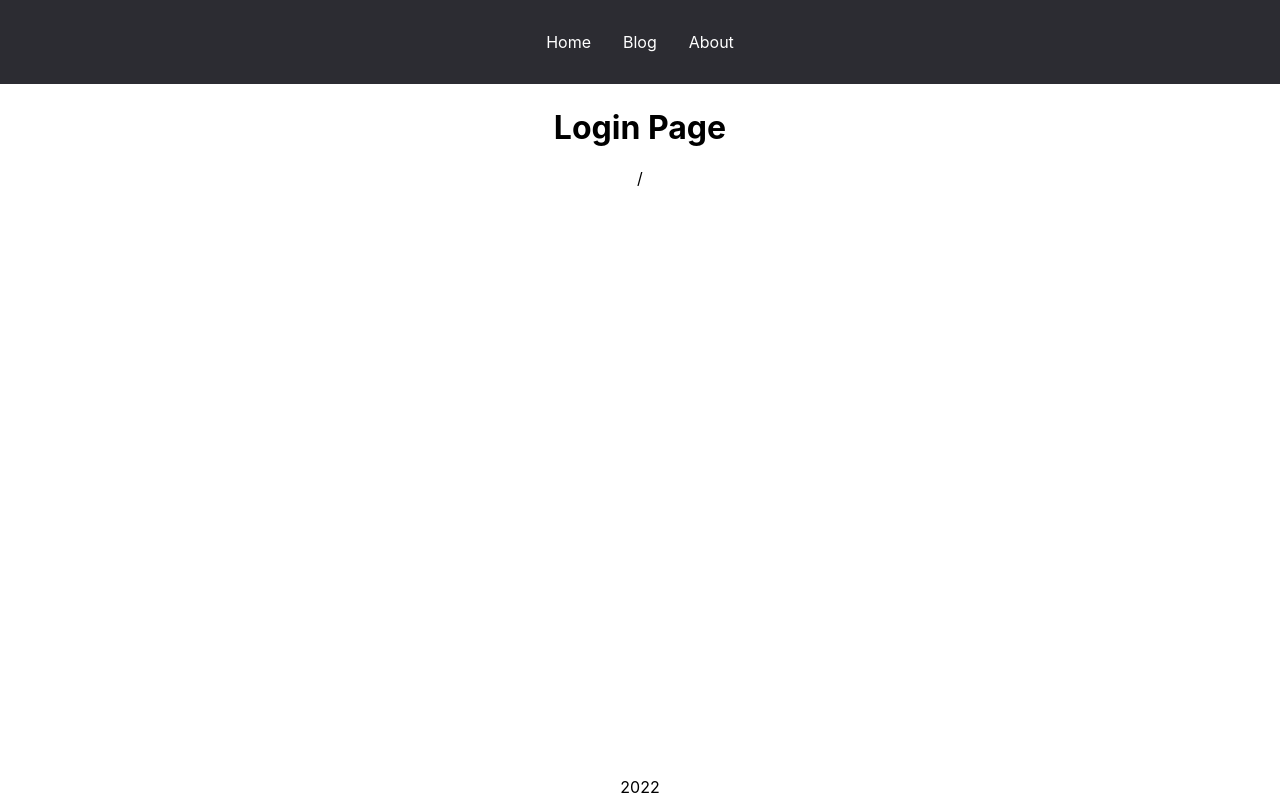
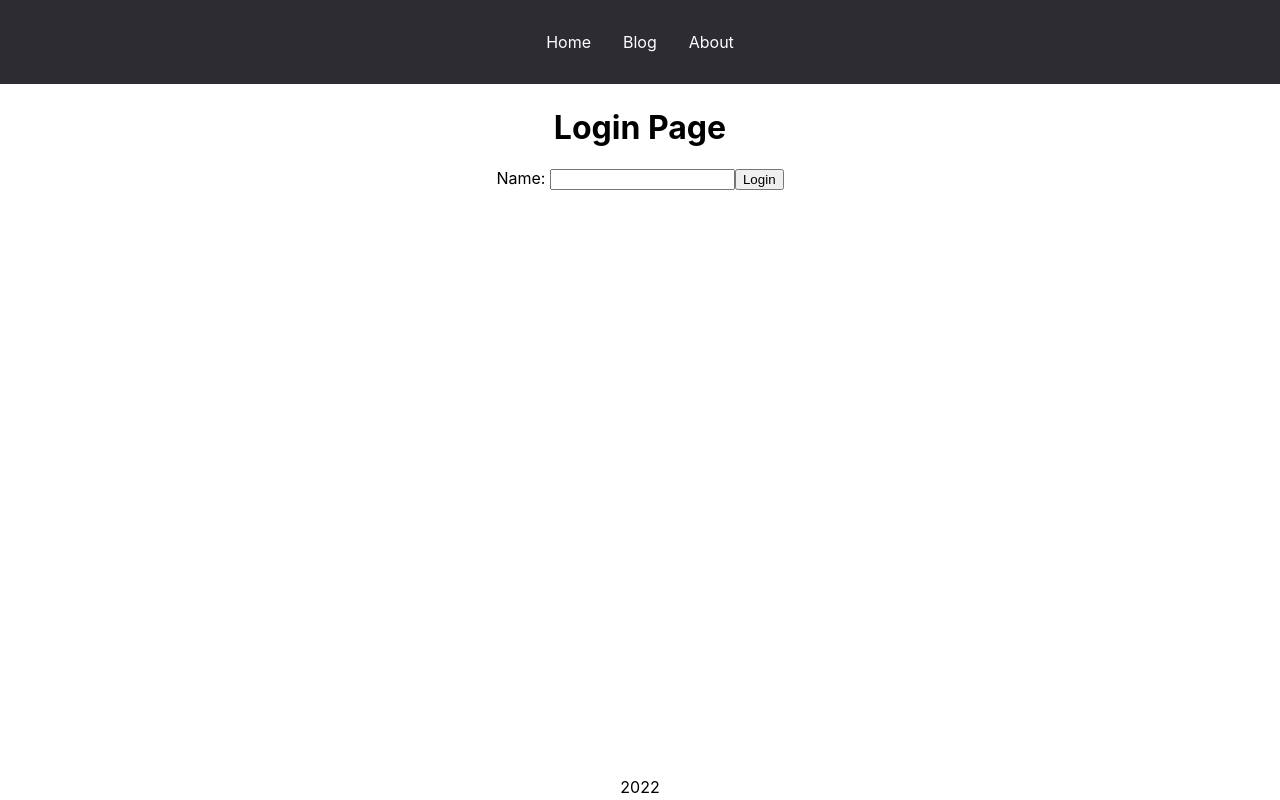
Before and after one commit to Bakytbekuly/Router-, a React (Create React App) app: page /login in a window 1280 px wide. Built offline with nearby package versions, Linux system fonts and the light colour scheme.

Commit message:
signIn signOut logic useContext

```diff
--- a/src/HOC/RequireAuth.jsx
+++ b/src/HOC/RequireAuth.jsx
@@ -1,12 +1,12 @@
 import { useLocation, Navigate } from 'react-router-dom'
-
+import { useAuth } from "../hook/useAuth";
 import React from 'react'
 
 export const RequireAuth = ({ children }) => {
     const location = useLocation()
-    const auth = false
+    const { user } = useAuth()
 
-    if (!auth) {
+    if (!user) {
         return <Navigate to="/login" state={{ form: location }} />
     }
     return children
--- /dev/null
+++ b/src/hook/useAuth.js
@@ -0,0 +1,6 @@
+import { useContext } from "react";
+import { AuthContext } from '../HOC/AuthProvider'
+
+export function useAuth() {
+    return useContext(AuthContext)
+}
--- a/src/pages/Createpage.jsx
+++ b/src/pages/Createpage.jsx
@@ -1,9 +1,13 @@
-import React from 'react'
+import { useAuth } from '../hook/useAuth'
+import { useNavigate } from "react-router-dom"
 
 export const Createpage = () => {
+    const { signout } = useAuth();
+    const navigate = useNavigate();
     return (
         <div>
             <h1>Create new post</h1>
+            <button onClick={() => signout(() => navigate("/", { replace: true }))}>Log out</button>
         </div>
     )
 }
--- a/src/pages/Login/LoginPage.jsx
+++ b/src/pages/Login/LoginPage.jsx
@@ -1,15 +1,30 @@
 import { useNavigate, useLocation } from 'react-router-dom'
+import { useAuth } from '../../hook/useAuth'
 
 export const LoginPage = () => {
     const navigate = useNavigate()
     const location = useLocation()
+    const { signin } = useAuth()
 
     const formPage = location.state?.form?.pathname || "/"
+
+    const handleSubmit = (event) => {
+        event.preventDefault()
+        const form = event.target;
+        const user = form.username.value;
+
+        signin(user, () => navigate(formPage, { replace: true }))
+    }
 
     return (
         <div>
             <h1>Login Page</h1>
-            {formPage}
+            <form onSubmit={handleSubmit}>
+                <label>
+                    Name: <input name="username" />
+                </label>
+                <button type='submit'>Login</button>
+            </form>
         </div>
     )
 }
```
